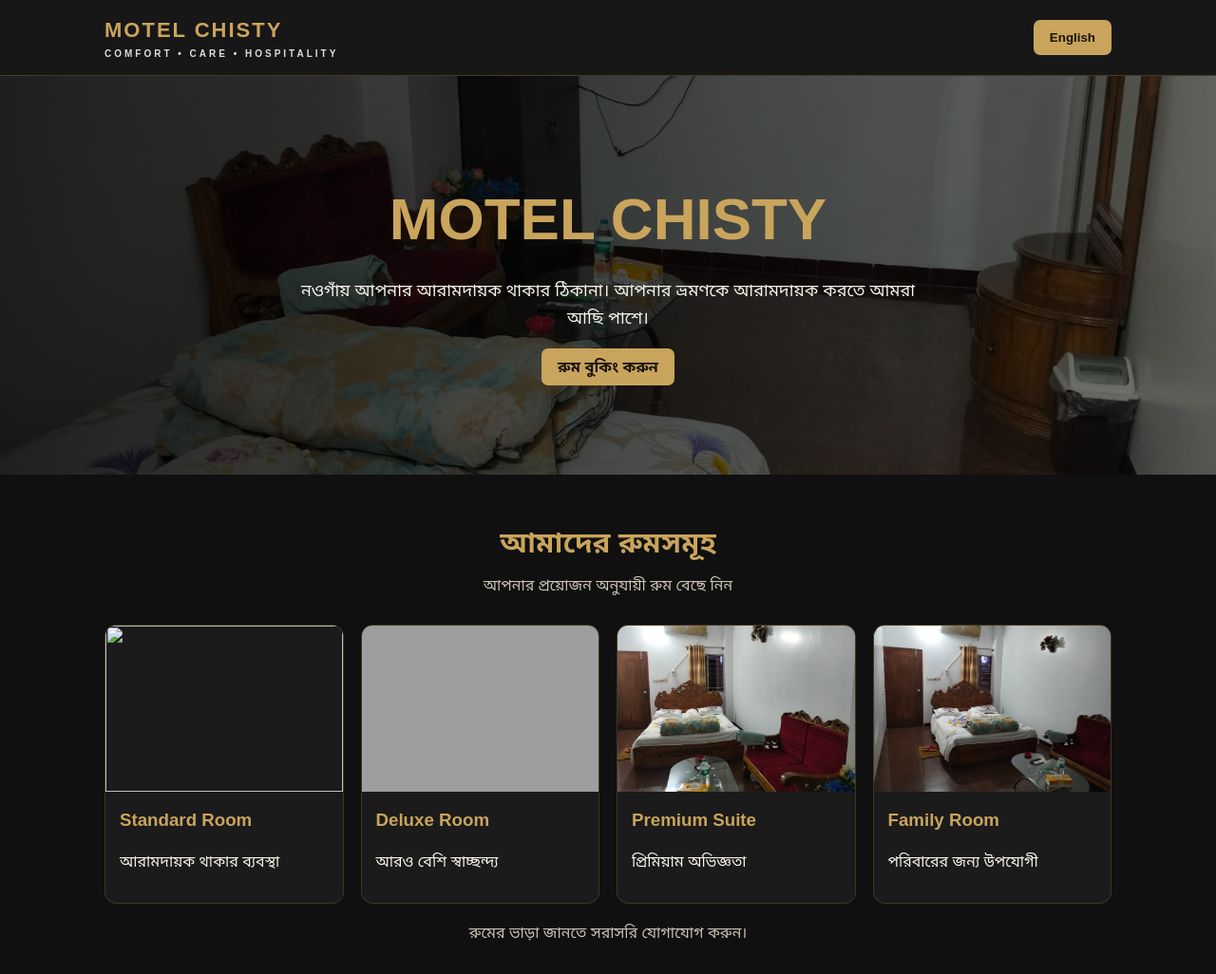
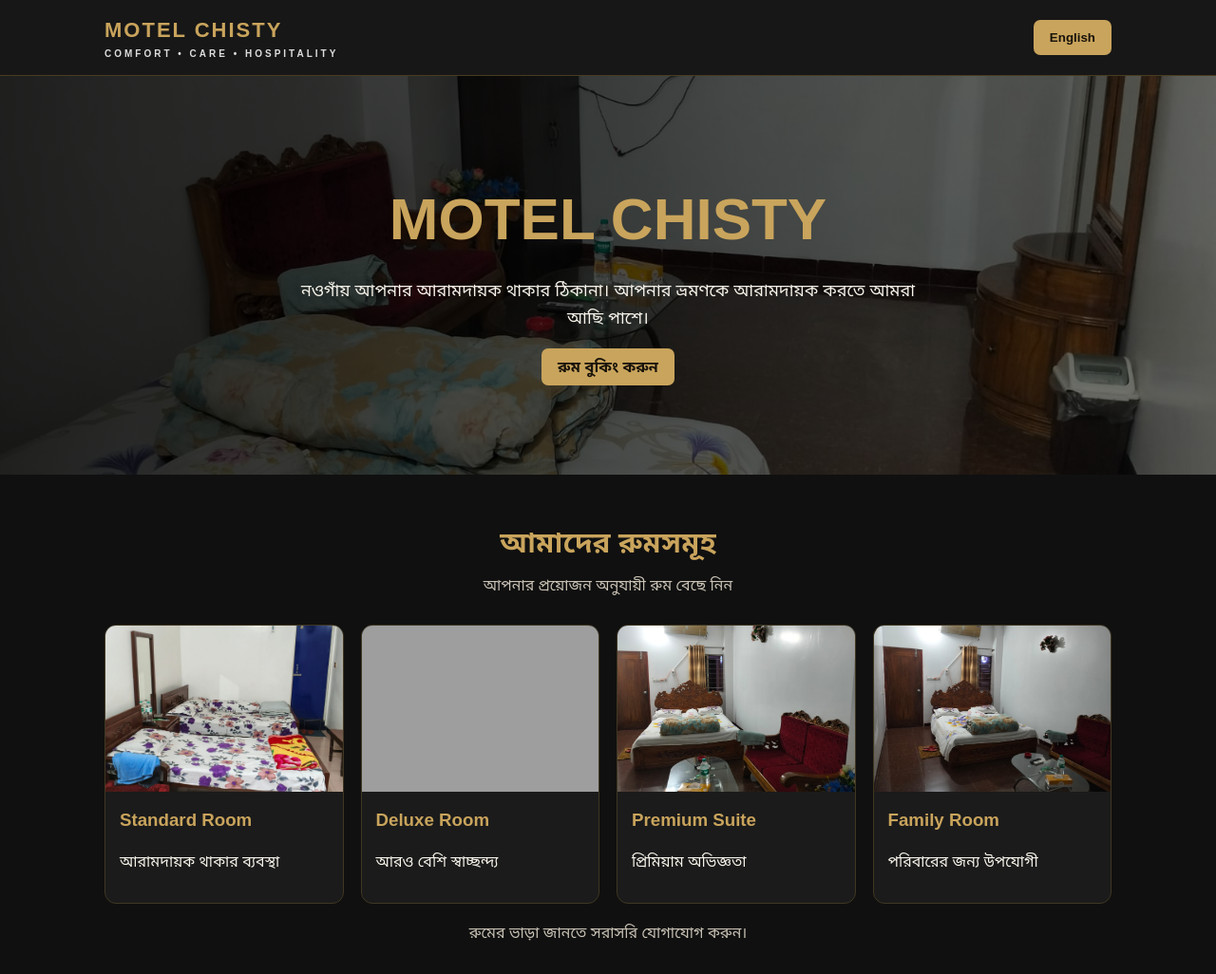
Before and after one commit to motelchistynaogaon-debug/motelchistynaogaon-debug.github.io, a plain HTML site: page index.html in a window 1280 px wide. Shown: the top 1026 px of the page at 95% size. Drawn offline with Linux system fonts and the light colour scheme; grey boxes are pictures that could not be loaded; files whose address does not match are found by name.

Commit message:
Update index.html

```diff
--- a/index.html
+++ b/index.html
@@ -25,7 +25,7 @@ footer{text-align:center;padding:30px 20px;background:#080808;color:#b9ad96;bord
 <section class="hero"><div><h1>MOTEL CHISTY</h1><p id="heroText">নওগাঁয় আপনার আরামদায়ক থাকার ঠিকানা। আপনার ভ্রমণকে আরামদায়ক করতে আমরা আছি পাশে।</p><a class="btn" href="#booking" id="bookBtn">রুম বুকিং করুন</a></div></section>
 <section class="wrap"><h2 class="section-title" id="roomsTitle">আমাদের রুমসমূহ</h2><p class="sub" id="roomsSub">আপনার প্রয়োজন অনুযায়ী রুম বেছে নিন</p>
 <div class="grid">
-<div class="card"><img src="images/motel-photo-01.jpeg"><div><h3>Standard Room</h3><p id="standardDesc">আরামদায়ক থাকার ব্যবস্থা</p></div></div>
+<div class="card"><img src="motel-photo-01.jpeg"><div><h3>Standard Room</h3><p id="standardDesc">আরামদায়ক থাকার ব্যবস্থা</p></div></div>
 <div class="card"><img src="https://images.unsplash.com/photo-1611892440504-42a792e24d32?auto=format&fit=crop&w=900&q=80"><div><h3>Deluxe Room</h3><p id="deluxeDesc">আরও বেশি স্বাচ্ছন্দ্য</p></div></div>
 <div class="card"><img src="images/motel-photo-11.jpeg"><div><h3>Premium Suite</h3><p id="premiumDesc">প্রিমিয়াম অভিজ্ঞতা</p></div></div>
 <div class="card"><img src="images/motel-photo-12.jpeg"><div><h3>Family Room</h3><p id="familyDesc">পরিবারের জন্য উপযোগী</p></div></div>
```
